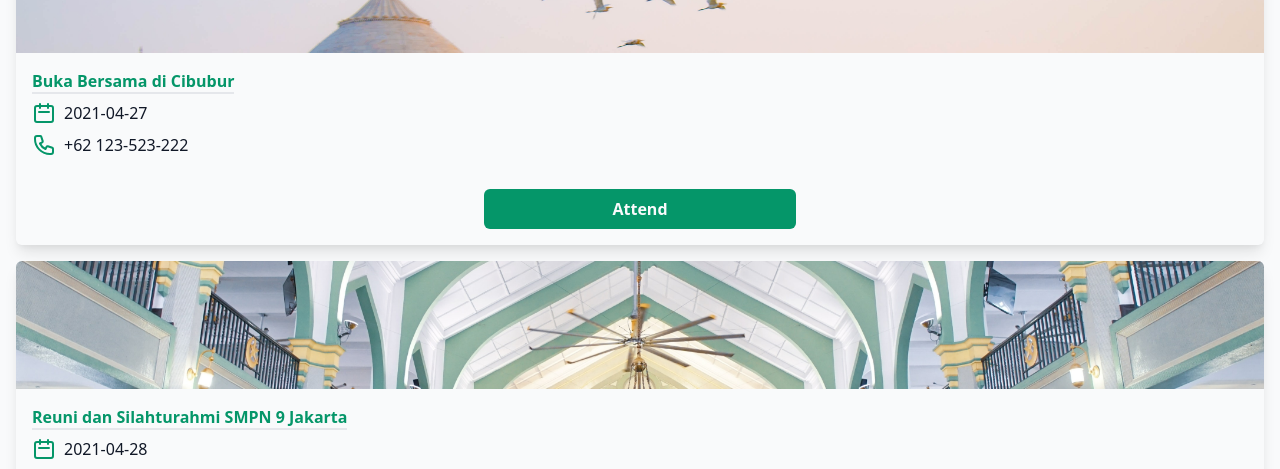
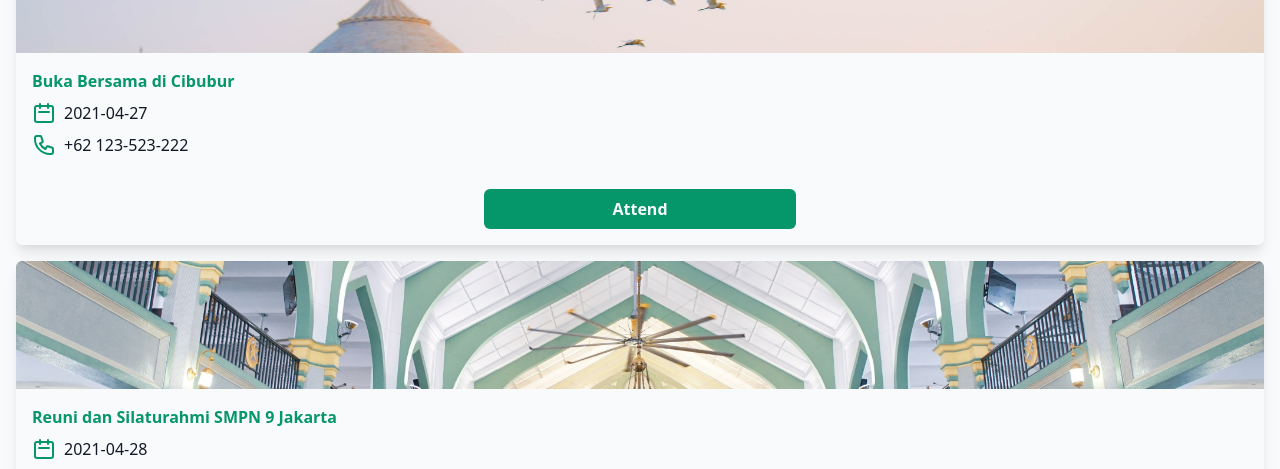
Before and after one commit to KennFatt/nextjs-iftar-events, a Next.js app: page / in a window 1280 px wide. Shown: the part 155-624 px from the top of the page. Built offline with nearby package versions, Linux system fonts and the light colour scheme.

Commit message:
Minor changes UI: Border should be invisilbe for its default state Data: Typo or i'm just uneducated about Bahasa Indonesia (lol)

```diff
--- a/components/EventCard.js
+++ b/components/EventCard.js
@@ -17,7 +17,7 @@ export default function EventCard({ title, date, contact, thumbnail }) {
       <div className="w-full px-4 py-4 space-y-2">
         {/* Title */}
         <Link href="/">
-          <a className="font-bold text-green-600 transition-colors border-b-2 hover:border-green-600">
+          <a className="font-bold text-green-600 transition-colors border-b-2 border-transparent hover:border-green-600">
             {title}
           </a>
         </Link>
--- a/pages/index.js
+++ b/pages/index.js
@@ -33,7 +33,7 @@ const dummy = [
   },
   {
     id: 1,
-    title: "Reuni dan Silahturahmi SMPN 9 Jakarta",
+    title: "Reuni dan Silaturahmi SMPN 9 Jakarta",
     date: "2021-04-28",
     contact: "+62 141-501-223",
     description:
```
